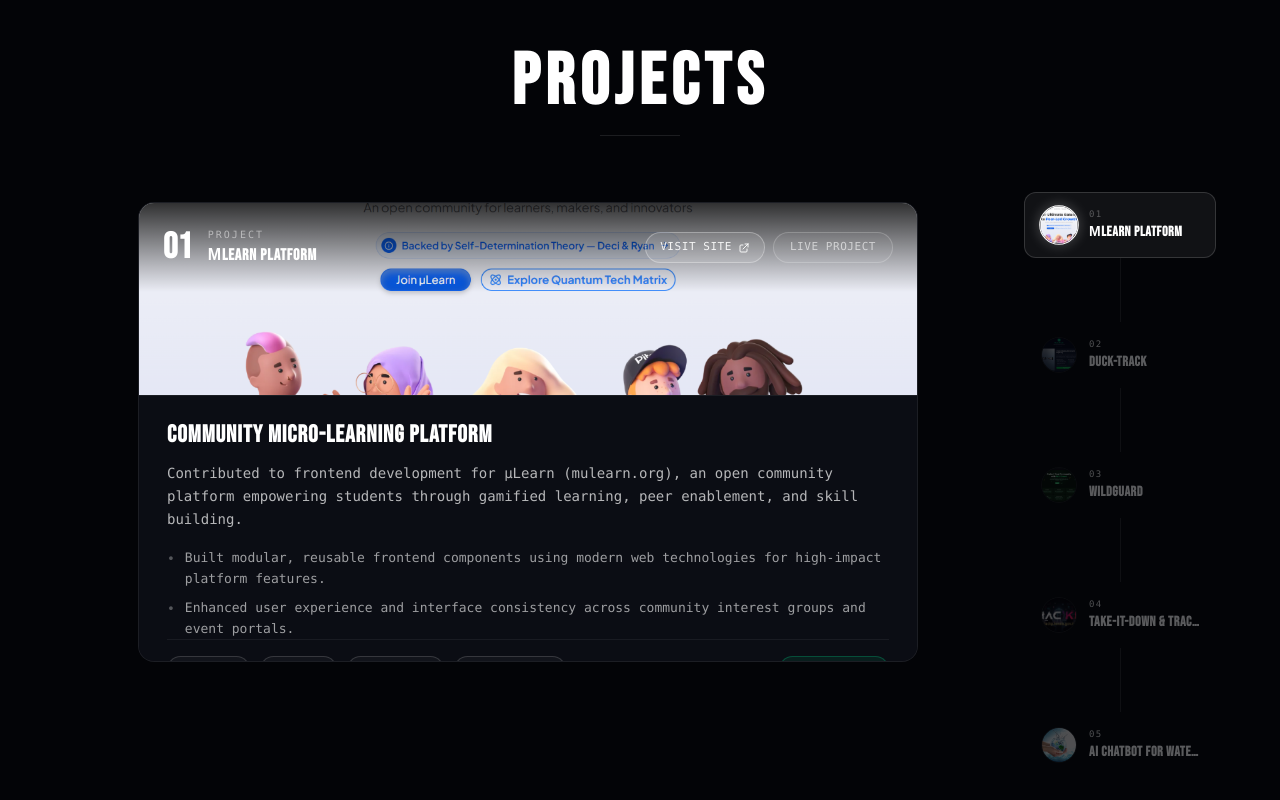
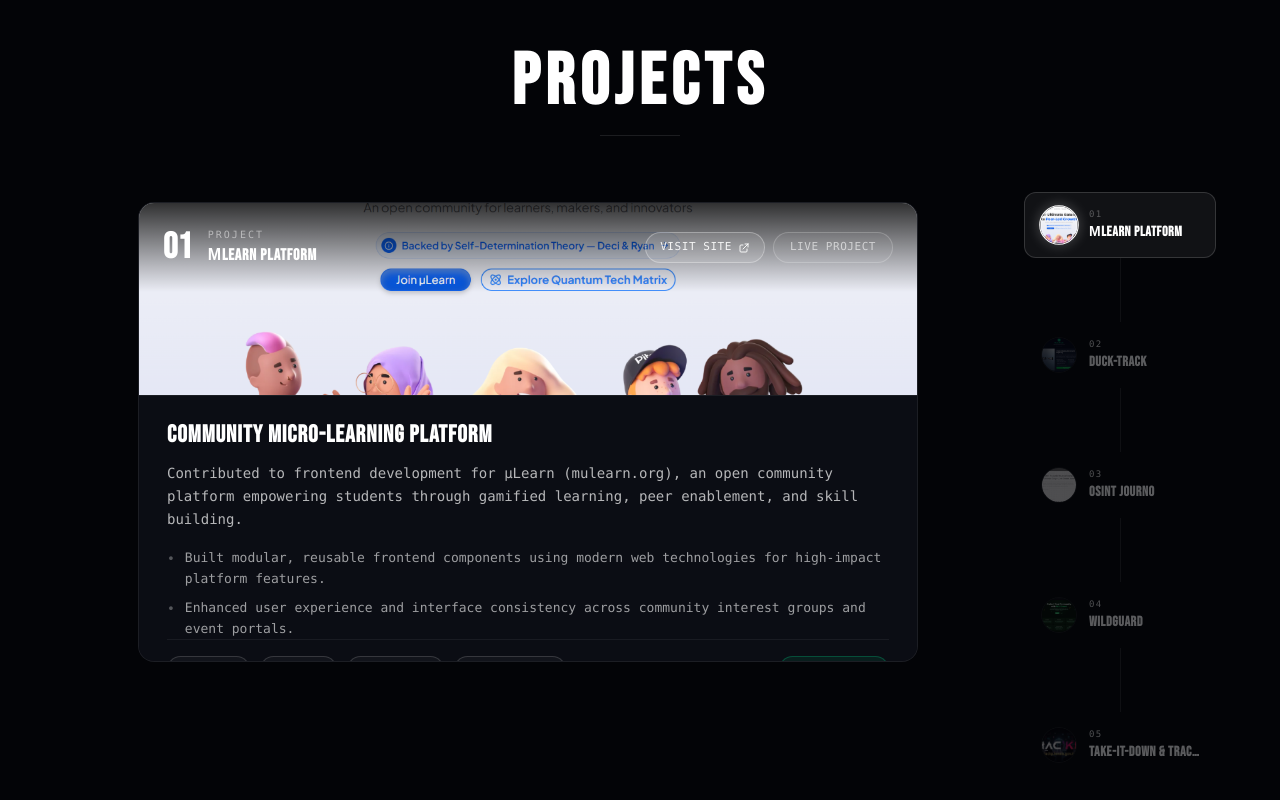
Before and after one commit to vedhavk/Portfolio, a Next.js app: page / in a window 1280 px wide. Shown: the part 2581-3381 px from the top of the page. Built offline with nearby package versions, Linux system fonts and the light colour scheme.

Commit message:
feat:added a project

```diff
--- a/app/components/Projects.tsx
+++ b/app/components/Projects.tsx
@@ -36,8 +36,23 @@ const projectsData = [
     link: 'https://duck-track-2.onrender.com',
   },
   {
+    id: 'osint-journo',
+    index: '03',
+    name: 'OSINT Journo',
+    subtitle: 'Investigative Journalism Platform',
+    description: 'An independent investigative journalism blog powered by Open-Source Intelligence (OSINT). Focuses on verifying, documenting, and presenting evidence-based investigations using publicly available information.',
+    accomplishments: [
+      'Published 10 research-driven investigative reports, including 6 on conflict analysis, 3 on geospatial investigations, and 1 on data security.',
+      'Founder, Creator, and Developer of the entire platform and its operations.'
+    ],
+    tech: ['OSINT', 'Geospatial Intelligence', 'Data Security', 'Next.js'],
+    year: '2024 – Present',
+    image: '/osint1.png',
+    link:'https://blogs.osintjourno.com/'
+  },
+  {
     id: 'wildguard',
-    index: '03',
+    index: '04',
     name: 'WildGuard',
     subtitle: 'AI Wildlife Detection & Alert System',
     description: 'An AI-powered forest monitoring system designed to prevent human-animal conflicts through ML detection and rapid geo-targeted alerts.',
@@ -51,7 +66,7 @@ const projectsData = [
   },
   {
     id: 'forensics',
-    index: '04',
+    index: '05',
     name: 'Take-it-down & Trace-an-object',
     subtitle: 'Privacy-First Perceptual Hashing System',
     description: 'A secure, digital forensics tool leveraging perceptual hashing (PhotoDNA-inspired) to trace and flag illegal digital assets on-device.',
@@ -64,20 +79,20 @@ const projectsData = [
     image: '/hackp.png',
     badge: 'HACKP Finalist 2025 · Kerala Police Cyberdome',
   },
-  {
-    id: 'chatbot',
-    index: '05',
-    name: 'AI Chatbot for Water Conservation',
-    subtitle: 'IBM WatsonX · UN SDG-6',
-    description: 'A conversational AI engine built on top of IBM WatsonX dedicated to teaching water literacy and clean sanitation practices.',
-    accomplishments: [
-      'Configured semantic intent models and responsive dialogue workflows on IBM WatsonX to deliver engaging, resource-rich guides.',
-      'Achieved a high automated query-resolution rate regarding community water sanitation guidelines and resources.'
-    ],
-    tech: ['IBM WatsonX', 'NLU', 'Conversational AI', 'UN SDG-6'],
-    year: '2024',
-    image: '/Water.png',
-  }
+  // {
+  //   id: 'chatbot',
+  //   index: '06',
+  //   name: 'AI Chatbot for Water Conservation',
+  //   subtitle: 'IBM WatsonX · UN SDG-6',
+  //   description: 'A conversational AI engine built on top of IBM WatsonX dedicated to teaching water literacy and clean sanitation practices.',
+  //   accomplishments: [
+  //     'Configured semantic intent models and responsive dialogue workflows on IBM WatsonX to deliver engaging, resource-rich guides.',
+  //     'Achieved a high automated query-resolution rate regarding community water sanitation guidelines and resources.'
+  //   ],
+  //   tech: ['IBM WatsonX', 'NLU', 'Conversational AI', 'UN SDG-6'],
+  //   year: '2024',
+  //   image: '/Water.png',
+  // }
 ]
 
 export default function MissionControl() {
```
Also changed, not shown: public/osint1.png (added).
